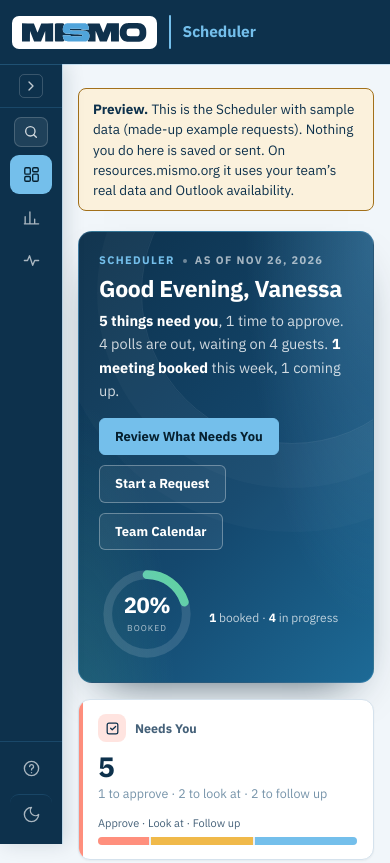
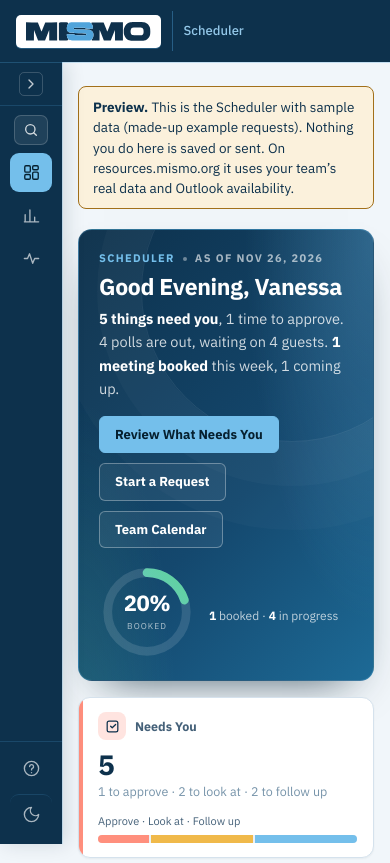
Before and after one commit to GitMISMO/scheduler, a website: page index.html in a window 390 px wide. Shown: the top 863 px of the page. Drawn offline with Linux system fonts and the light colour scheme.

Commit message:
Masthead matches the other MISMO tools (CN-053)
68px bar (13px 22px), 9px 13px logo box with 5px corners and sky underline,
24px logo, 1px 42px divider, name 16px/500 #94c8e9; phone sizes as CMS (62px).
Left menu, panel, tabs and scroll margins follow --hq-h. Old December hat removed.

Co-Authored-By: Claude <noreply@anthropic.com>

```diff
--- a/index.html
+++ b/index.html
@@ -35,7 +35,7 @@ if (window.SCHED_PREVIEW) document.documentElement.removeAttribute('data-rs-gate
 <link rel="preconnect" href="https://fonts.googleapis.com">
 <link rel="preconnect" href="https://fonts.gstatic.com" crossorigin>
 <link rel="stylesheet" href="https://fonts.googleapis.com/css2?family=IBM+Plex+Mono:wght@400;500;600&family=IBM+Plex+Sans:wght@400;500;600;700&display=swap">
-<link rel="stylesheet" href="scheduler.css?v=20261113c">
+<link rel="stylesheet" href="scheduler.css?v=20261126a">
 </head>
 <body>
 <svg width="0" height="0" style="position:absolute" aria-hidden="true"><defs><symbol id="mismo-logo" viewBox="0 0 708 108"><g transform="translate(0.000000,108.000000) scale(0.100000,-0.100000)" fill="var(--logo-body, #0f314c)"><path d="M5917 1065 c-169 -46 -279 -153 -335 -323 -21 -65 -25 -96 -25 -197
@@ -64,16 +64,9 @@ c57 -33 76 -84 76 -200 0 -116 -19 -167 -76 -200 -32 -19 -52 -20 -294 -20
 46 29 c79 50 122 121 139 231 21 140 -19 248 -111 299 -79 44 -134 50 -555 62
 -220 5 -410 14 -422 19 -29 12 -30 43 -3 70 19 19 33 20 288 20 277 0 331 -6
 355 -41 13 -18 24 -19 218 -17 l204 3 3 44 c4 60 -31 168 -70 215 -17 21 -52
-52 -77 67 l-45 29 -550 0 c-440 -1 -557 -3 -581 -14z"/></g></symbol>
-<symbol id="mismo-hat" viewBox="0 0 100 100">
-  <path d="M17,73 C9,44 20,17 42,9 C59,3 72,10 80,22 C85,30 86,38 81,41 C76,44 70,40 65,32 C60,46 57,60 57,73 Z" fill="#c0392f"/>
-  <path d="M17,73 C9,44 20,17 42,9 C48,7 53,6 58,7 C41,19 30,45 30,73 Z" fill="#0d314c" opacity=".17"/>
-  <rect x="10" y="65" width="56" height="20" rx="10" fill="#ffffff"/>
-  <rect x="10" y="75" width="56" height="10" rx="5" fill="#0d314c" opacity=".07"/>
-  <circle cx="86" cy="45" r="11.5" fill="#ffffff"/>
-</symbol></defs></svg>
+52 -77 67 l-45 29 -550 0 c-440 -1 -557 -3 -581 -14z"/></g></symbol></defs></svg>
 <header class="hqtop">
-  <span class="logoplate"><svg class="wordmark" role="img" aria-label="MISMO" viewBox="0 0 708 108"><use href="#mismo-logo"/></svg><svg class="santa" viewBox="0 0 100 100" aria-hidden="true"><use href="#mismo-hat"/></svg></span>
+  <span class="logoplate"><svg class="wordmark" data-mismo-logo role="img" aria-label="MISMO" viewBox="0 0 708 108"><use href="#mismo-logo"/></svg></span>
   <span class="mastrule"></span>
   <span class="hqname">Scheduler</span>
   <span class="savestate" id="savestate" aria-live="polite"></span>
--- a/scheduler.css
+++ b/scheduler.css
@@ -46,23 +46,16 @@ a{color:var(--link)}
 h1,h2,h3{letter-spacing:-.012em;margin:0;text-wrap:balance}
 button,input,select,textarea{font:inherit;color:inherit}
 
-/* ===== masthead (the Summit HQ / Marketing HQ bar) ===== */
-.hqtop{position:sticky;top:0;z-index:50;height:58px;background:var(--navy);color:#fff;display:flex;align-items:center;
-  padding:0 max(16px,env(safe-area-inset-left,0px));box-shadow:0 1px 0 rgba(80,164,219,.28)}
-.logoplate{background:#fff;border-radius:7px;padding:8px 14px;display:flex;align-items:center;line-height:0;flex:0 0 auto}
-.logoplate .wordmark{height:22px;width:auto;display:block}
-.mastrule{display:block;width:2px;height:32px;flex:0 0 auto;margin-inline:18px;border-radius:1px;background:var(--sky)}
-.hqname{font-size:15.5px;font-weight:700;color:var(--sky);white-space:nowrap}
+/* ===== masthead: the bar itself is styled in the frame section below (CN-053) ===== */
 .hqtop-r{margin-left:auto;display:flex;align-items:center;gap:12px}
 .eyebrow-m{font-size:10.5px;letter-spacing:.11em;text-transform:uppercase;color:rgba(255,255,255,.62);font-weight:600;white-space:nowrap}
 .theme-btn{background:rgba(255,255,255,.1);border:1px solid rgba(255,255,255,.2);color:#fff;border-radius:5px;padding:5px 10px;font-size:11.5px;cursor:pointer}
 .theme-btn:hover{background:rgba(255,255,255,.18)}
 #rs-account{flex:0 0 auto;display:inline-flex;align-items:center}
 @media(max-width:700px){.eyebrow-m{display:none}}
-@media(max-width:480px){.mastrule{margin-inline:10px}.logoplate{padding:7px 10px}.logoplate .wordmark{height:18px}}
 
 /* ===== tabs ===== */
-.tabs{background:var(--surface);border-bottom:1px solid var(--border);position:sticky;top:58px;z-index:40}
+.tabs{background:var(--surface);border-bottom:1px solid var(--border);position:sticky;top:var(--hq-h);z-index:40}
 .tabs-in{max-width:1180px;margin:0 auto;display:flex;gap:4px;padding:0 16px;overflow-x:auto;scrollbar-width:none}
 .tab{appearance:none;background:none;border:0;border-bottom:3px solid transparent;padding:13px 12px 10px;font-weight:600;color:var(--ink-2);cursor:pointer;white-space:nowrap;display:flex;align-items:center;gap:7px}
 .tab:hover{color:var(--ink)}
@@ -302,17 +295,13 @@ input:focus,select:focus,textarea:focus{outline:2px solid var(--sky);outline-off
 .kbd{font-family:var(--mono);font-size:12px;background:var(--surface-3);border:1px solid var(--border);border-radius:4px;padding:1px 5px}
 
 /* ===== frame ported verbatim from Team HQ ===== */
-:root{--navy:#0d314c;--sky:#74bfeb;--navy-deep:#06202f;--navy-mid:#14486e;--sky-soft:#a9d8f3;--sky-wash:#e4f2fb;--sunk:var(--surface-2);--line:var(--rule);--accent-soft:var(--sky-wash);--hq-h:64px;--rail-w:240px;--rail-mini:62px}
+:root{--navy:#0d314c;--sky:#74bfeb;--navy-deep:#06202f;--navy-mid:#14486e;--sky-soft:#a9d8f3;--sky-wash:#e4f2fb;--sunk:var(--surface-2);--line:var(--rule);--accent-soft:var(--sky-wash);--hq-h:68px;--rail-w:240px;--rail-mini:62px}
 body{padding-left:var(--rail-w);transition:padding-left .2s cubic-bezier(.4,0,.2,1)}
-.hqtop{position:sticky;top:env(safe-area-inset-top,0px);z-index:97;height:var(--hq-h);
+/* ---------- masthead ---------- */
+/* Certification Management's masthead, to the pixel (CN-053): 13px above and below the 42px logo box = 68px. */
+.hqtop{position:sticky;top:env(safe-area-inset-top,0px);z-index:97;height:var(--hq-h);box-sizing:border-box;
   background:var(--navy);color:#fff;display:flex;align-items:center;gap:0;
-  padding:0 22px;box-shadow:0 1px 0 rgba(80,164,219,.28);
-  margin-left:calc(0px - var(--rail-w));width:calc(100% + var(--rail-w));
-  transition:margin-left .2s cubic-bezier(.4,0,.2,1), width .2s cubic-bezier(.4,0,.2,1)}
-/* ---------- masthead ---------- */
-.hqtop{position:sticky;top:env(safe-area-inset-top,0px);z-index:97;height:var(--hq-h);
-  background:var(--navy);color:#fff;display:flex;align-items:center;gap:0;
-  padding:0 22px;box-shadow:0 1px 0 rgba(80,164,219,.28);
+  padding:13px 22px;box-shadow:0 1px 0 rgba(80,164,219,.28);
   margin-left:calc(0px - var(--rail-w));width:calc(100% + var(--rail-w));
   transition:margin-left .2s cubic-bezier(.4,0,.2,1), width .2s cubic-bezier(.4,0,.2,1)}
 body.railmini .hqtop{margin-left:calc(0px - var(--rail-mini));width:calc(100% + var(--rail-mini))}
@@ -320,25 +309,27 @@ body.railmini .hqtop{margin-left:calc(0px - var(--rail-mini));width:calc(100% +
 @media (prefers-reduced-motion:reduce){
 .hqtop{transition:none}
 }
-.hqtop .mastrule{display:block;width:2px;height:34px;flex:0 0 auto;margin-inline:20px;border-radius:1px;background:var(--sky)}
-.hqtop .hqname{font-size:15.5px;font-weight:700;letter-spacing:-.005em;color:var(--sky);white-space:nowrap}
+.hqtop .mastrule{display:block;width:1px;height:42px;flex:0 0 auto;margin-inline:14px;background:rgba(80,164,219,.4)}
+.hqtop .hqname{font-size:16px;font-weight:500;letter-spacing:0;color:#94c8e9;white-space:nowrap}
 .hqtop-r{margin-left:auto;display:flex;align-items:center;gap:9px}
 .hqtop .eyebrow-m{font-size:10.5px;letter-spacing:.11em;text-transform:uppercase;color:rgba(255,255,255,.62);font-weight:600;white-space:nowrap}
 
 @media(max-width:1180px){
 .hqtop .eyebrow-m{display:none}
 }
-.logoplate{background:#fff;border-radius:7px;padding:8px 14px;display:flex;align-items:center;line-height:0;flex:0 0 auto;position:relative}
+.logoplate{background:#fff;border-radius:5px;padding:9px 13px;display:flex;align-items:center;line-height:0;flex:0 0 auto;position:relative;box-shadow:0 1px 0 rgba(80,164,219,.35)}
 .logoplate .wordmark{height:24px;width:auto;display:block}
-.santa{position:absolute;display:none;pointer-events:none;left:-9px;top:-12px;width:31px;height:31px}
-html[data-season="december"] .santa{display:block}
 
-@media(max-width:520px){
-.hqtop{padding:0 12px}
+/* Phones: Certification Management's phone masthead (62px bar, 11px 16px padding, 7px 10px box, 19px logo, 11px gaps, 40px divider). */
+@media(max-width:560px){
+:root{--hq-h:62px}
+.hqtop{padding:11px 16px}
 .hqtop .savestate{display:none}
-.hqtop .mastrule{margin-inline:12px}
+.hqtop .mastrule{margin-inline:11px;height:40px}
 .logoplate{padding:7px 10px}
 .logoplate .wordmark{height:19px}
+.hqtop .hqname{font-size:13px;overflow:hidden;text-overflow:ellipsis;min-width:0}
+.hqtop-r{gap:10px}
 }
 /* ---------- rail ---------- */
 .hq.rail{position:fixed;left:0;top:calc(var(--hq-h) + env(safe-area-inset-top,0px));bottom:0;width:var(--rail-w);z-index:95;
@@ -680,7 +671,7 @@ body.railmini .rail nav button .n{display:none}
 
 
 /* an email opened from the Dashboard */
-.fu.in-focus{box-shadow:0 0 0 2px var(--sky);scroll-margin-top:80px}
+.fu.in-focus{box-shadow:0 0 0 2px var(--sky);scroll-margin-top:calc(var(--hq-h) + 16px)}
 
 /* System Health tab: squared cards, round status dots only */
 .hq nav button .hnav{margin-left:auto;width:9px;height:9px;border-radius:50%;flex:none;background:var(--good)}
```
Also changed, not shown: CHANGELOG.md, README.md.
